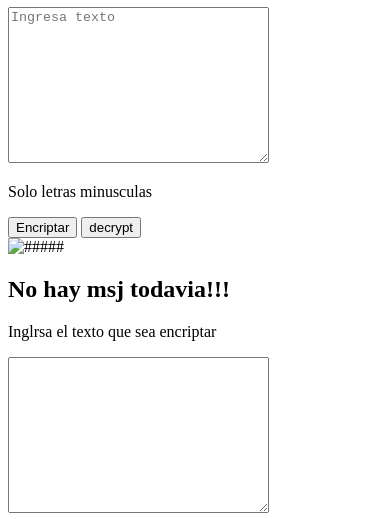
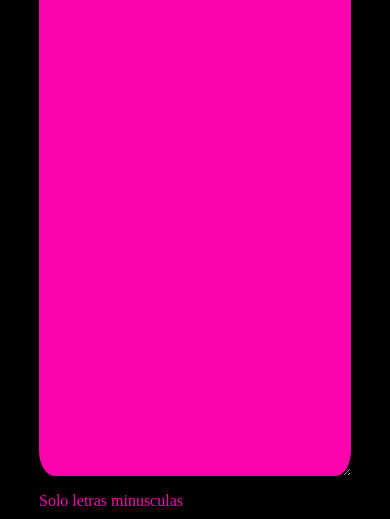
Before and after one commit to lucas-malla/encriptaWeb1, a plain HTML site: page index.html in a window 390 px wide. Shown: the part 73-592 px from the top of the page. Drawn offline with Linux system fonts and the light colour scheme.

Commit message:
Final de proyecto , se agregaron los estilos y se hicieron las funciones para encriptar y desencriptar.

```diff
--- a/css/styles.css
+++ b/css/styles.css
@@ -0,0 +1,238 @@
+
+:root{
+    --text-one:@import url('https://fonts.googleapis.com/css2?family=Anton+SC&display=swap');
+    --text-two:@import url('https://fonts.googleapis.com/css2?family=Anton+SC&family=Oswald:wght@200..700&display=swap');
+    --text-three:@import url('https://fonts.googleapis.com/css2?family=Anton+SC&family=Nanum+Myeongjo&family=Oswald:wght@200..700&display=swap');
+}
+:root {
+    --primary-colour: #000000;
+    --secondary-colour: #FA05AD;
+
+}
+
+* {
+    margin: 0;
+    padding: 0;
+}
+
+.container{
+    background-color:var(--primary-colour);
+    width: 100vw;
+    height: 100vh;
+    position: relative;
+}
+
+.title{
+    color: var(--secondary-colour);
+    font-family: var(--text-one);
+    width: 100%;
+    text-align: center;
+}
+
+.div-encrypt textarea{
+    background-color: var(--secondary-colour);
+    position: absolute;
+    width: 42%;
+    height: 60%;
+    left: 12%;
+    top: 15%;
+    border: none;
+    font-size: 20px;
+    /* text-align: center; */
+    line-height: 150%;
+    border-radius: 5%;
+}
+
+.div-encrypt textarea::placeholder{
+    font-family: var(--text-two);
+    color: var(--primary-colour);
+}
+
+.div-encrypt textarea:focus,
+textarea:active{
+  border: none;
+  outline: none;
+}
+
+.text-only{
+    display: flex;
+    flex-direction: row;
+    align-items: center;
+    padding: 0;
+    gap: 8px;
+    position: absolute;
+    width: 80%;
+    left: 12%;
+    top: 80%;
+}
+
+.text-only p{
+    font-size: 9px;
+    color: var(--secondary-colour);
+    font-family: var(--text-three);
+    flex: none;
+}
+
+.div-button{
+    display: flex;
+    flex-direction: row;
+    align-items: flex-start;
+    padding: 1% 0;
+    position: absolute;
+    width: 80%;
+    left: 12%;
+    top: 82%;
+}
+
+.btn-encrypt{
+    align-items: center;
+    justify-content: center;
+    padding: 2%;
+    gap: 9px;
+    width:25%;
+    border-radius: 21px;
+    font-family: var(--text-one);
+    font-size: 13px;
+    text-align: center;
+    border: solid var(--primary-colour);
+    background-color: var(--secondary-colour);
+}
+
+.btn-decrypt{
+    box-sizing: border-box;
+    display: flex;
+    flex-direction: row;
+    align-items: flex-start;
+    justify-content: center;
+    padding: 2%;
+    gap:8px;
+    background-color: var(--secondary-colour);
+    font-family: var(--text-one);
+    width: 25%;
+    border-radius: 21px;
+    font-size: 13px;
+    border: solid var(--primary-colour);
+}
+
+.btn-encrypt:hover,
+.btn-decrypt:hover{
+    margin: 0.3%;
+    width: 23.3%;
+    padding: 1.8%;
+    transition-delay: 0.4s
+}
+
+.div-encrypted{
+    display: flex;
+    justify-content: center;
+    position: absolute;
+    width: 30%;
+    height: 80%;
+    left: 60%;
+    top:15%;
+    background-color: var(--secondary-colour);
+    box-shadow: 0px 24px 32px -8px ;
+    border-radius: 5%;
+}
+
+.messageen-encriptado{
+    display: flex;
+    flex-direction: column;
+    align-items: center;
+    justify-content: center;
+    padding: 1%;
+    gap: 16px;
+    position: absolute;
+    width: 100%;
+    top: 65%;
+     text-align: center;
+}
+
+.messageen-encriptado h2{
+    width: 65%;
+    font-family: var(--text-one);
+    color: var(--primary-colour);
+    font-size: 25px;
+    text-align: center;
+}
+
+.messageen-encriptado p{
+    font-family: var(--text-three);
+    color: var(--primary-colour);
+    width: 80%;
+    text-align: center;
+}
+.div-encrypted img {
+    position: absolute;
+    border-radius: 50%;
+    width: 80%;
+    height: 60%;
+    top: 3% ;
+}
+
+@media (max-width: 60.5em){
+    .title{
+        width: 80%;
+        text-align: center;
+    }
+    .container{
+        display: flex;
+        flex-direction: row;
+    }
+
+    .div-encrypt{
+        width: 100%;
+    }
+
+    .div-encrypt textarea{
+       width: 80%;
+       height: 60%;
+       left: 10%;
+       top: 5%;
+    }
+
+    .text-only{
+        width: 80%;
+        left: 10%;
+        top: 67%;
+    }
+
+    .text-only p{
+        font-size: 16px;
+    }
+
+    .div-button{
+        width: 80%;
+        left: 10%;
+        top: 70%;
+    }
+
+    .btn-encrypt .btn-decrypt{
+       width: 48%;
+       border-radius: 16px;
+    }
+
+    .btn-encrypt:hover .btn-decrypt:hover{
+        margin: 0.3%;
+        width: 47.5%;
+        padding: 1.8%;
+    }
+
+    .div-encrypted{
+        width: 80%;
+        height: 15%;
+        left: 10%;
+        top: 80%;
+    }
+
+    .messageen-encriptado{
+        width: 100%;
+        top: 5%;
+    }
+
+    .div-encrypted img{
+        top: 0;
+        display: none;
+        visibility: hidden;
+    }
+}
--- a/index.html
+++ b/index.html
@@ -9,39 +9,34 @@
 </head>
 
 <body>
-    <div class="container">
+    <div class="container" id="container">
 
-        <div class="title">
+        <div class="title" id="title">
             <h1>EncriptadorWeb</h1>
         </div>
 
-        <div class="div-encrypt">
-            <textarea name="texto" id="texto" cols="30" rows="10" placeholder="Ingresa texto"></textarea>
-        </div>
+        <div class="div-encrypt"  id="div-encrypt">
+            <textarea name="texto" id="text-enter" cols="30" rows="10" placeholder="Ingresa texto"></textarea>
 
-        <div class="text-only">
+            <div class="text-only" id="text-only">
                 <p>Solo letras minusculas</p>
             </div>
 
-        <div class="div-button">
-            <button type="button" class="encryptBtn" onclick="">Encriptar</button>
-            <input type="button" class="btn-decrypt" value="decrypt" onclick="">
+            <div class="div-button" id="div-button">
+                <button type="button" class="btn-encrypt" id="btn-encrypt" onclick= "encrypt()" >Encriptar</button>
+                <input type="button" class="btn-decrypt" id="btn-decrypt" value="decrypt" onclick="decrypted()">
+            </div>
         </div>
 
-        <div class="div-encrypted">
-            <img src="" alt="#####">
-            <div class="messageen-encriptado">
-                <h2 class="title-msj">No hay msj todavia!!!</h2>
-                <p class="parrafp-msj">Inglrsa el texto que sea encriptar</p>
-                <textarea name="msj" cols="30" rows="10"></textarea>
+            <div class="div-encrypted" id="div-encrypted">
+                <img src="img/encrypted.avif" alt="img-encrypted" class="img-encrypted" id="img-encrypted">
+                <div class="messageen-encriptado" id="messageen-encriptado">
+                    <h2 class="title-msj" id="title-msj">No hay msj todavia!!!</h2>
+                    <p class="parrafp-msj" id="parrafp-msj">Inglrsa el texto que sea encriptar</p>
+                    <!-- <textarea class="messageen-text" name="msj" cols="30" rows="10"></textarea> -->
                 </div>
             </div>
-        <script src="js/scripts.js"></script>
         </div>
     </body>
-
-<footer>
-    <h1>I'm footer</h1>
-</footer>
-
+    <script src="./js/scripts.js"></script>
 </html>
--- a/js/scripts.js
+++ b/js/scripts.js
@@ -0,0 +1,49 @@
+let titleMessage = document.getElementById('title-msj');
+let parrafp = document.getElementById('parrafp-msj')
+let image = document.getElementById('img-encrypted')
+
+
+function encrypt() {
+let text = document.getElementById('text-enter').value;
+
+
+  let encryptedText = text
+    .replace(/e/gi,"enter")
+    .replace(/i/gi,"imes")
+    .replace(/a/gi,"ai")
+    .replace(/o/gi,"ober")
+    .replace(/u/gi,"ufat");
+
+  if (text.length != 0) {
+    document.getElementById("text-enter").value = encryptedText;
+    titleMessage.textContent = "Texto encriptado con éxito";
+    parrafp.textContent = "";
+    image.src = "./img/decrypted.jpeg";
+  } else {
+    image.src = "./img/UpProblems.jpg";
+    titleMessage.textContent = "Ningún mensaje fue encontrado";
+    parrafp.textContent = "Ingresa el texto que deseas encriptar o desencriptar";
+  }
+}
+
+function decrypted() {
+  let text = document.getElementById('text-enter').value;
+
+  let textDecrypted = text
+    .replace(/enter/gi, "e")
+    .replace(/imes/gi, "i")
+    .replace(/ai/gi, "a")
+    .replace(/ober/gi, "o")
+    .replace(/ufat/gi, "u");
+
+    if (text.length != 0) {
+      document.getElementById("text-enter").value = textDecrypted;
+      titleMessage.textContent = "Texto desencriptado con éxito";
+      parrafp.textContent = "";
+      image.src = "./img/textdecrypted.jpg";
+    } else {
+      image.src = "./img/UpProblems.jpg";
+      titleMessage.textContent = " Up ningún mensaje fue encontrado";
+      parrafp.textContent = "Ingresa el texto que deseas encriptar o desencriptar";
+    }
+}
```
Also changed, not shown: img/6538623-encrypted.jpg (added), img/UpProblems.jpg (added), img/ciberCegurity.avif (added), img/decrypted.jpeg (added), img/textdecrypted.jpg (added). Lines whose indentation alone changed are shown as unchanged.
